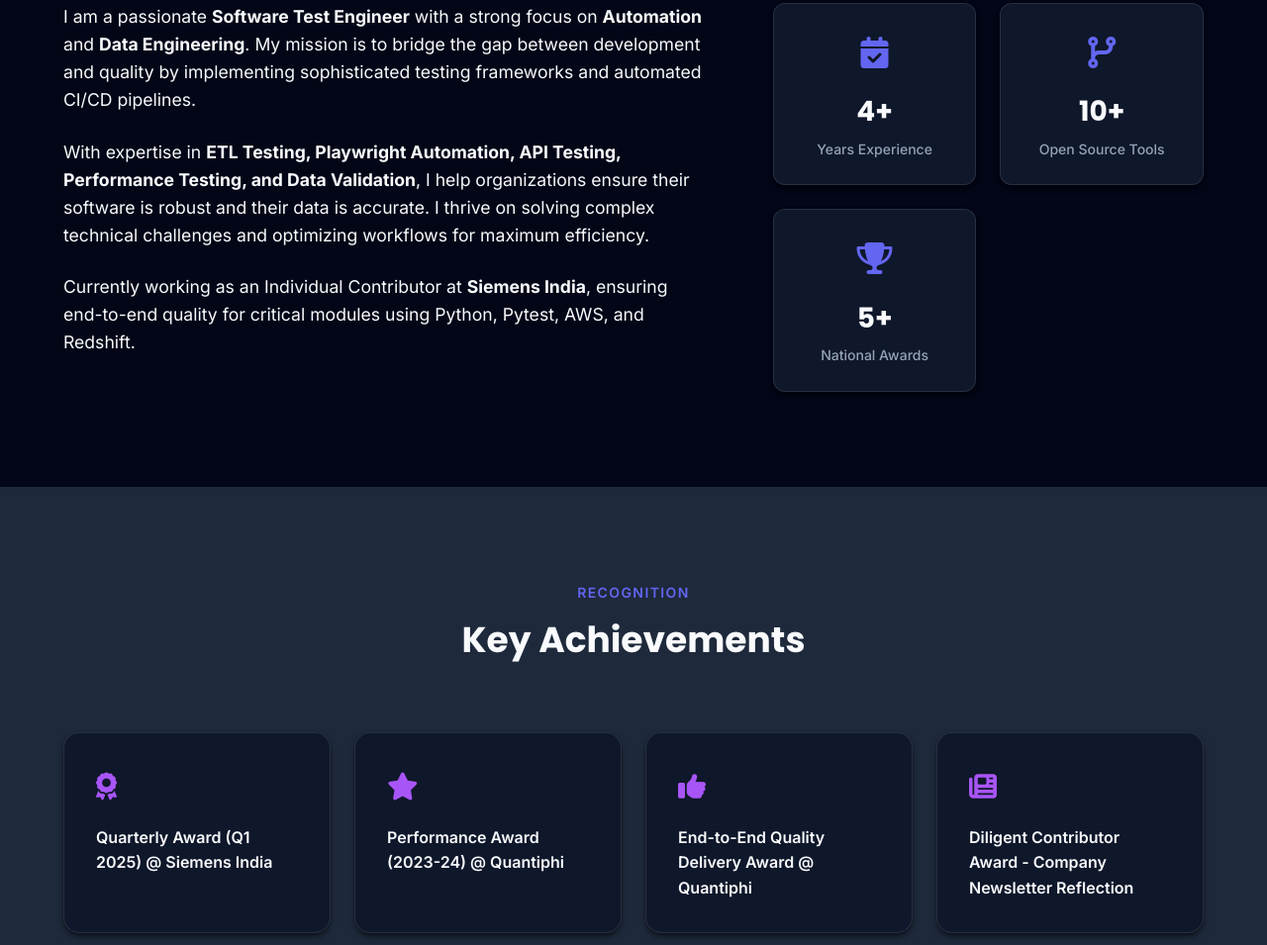
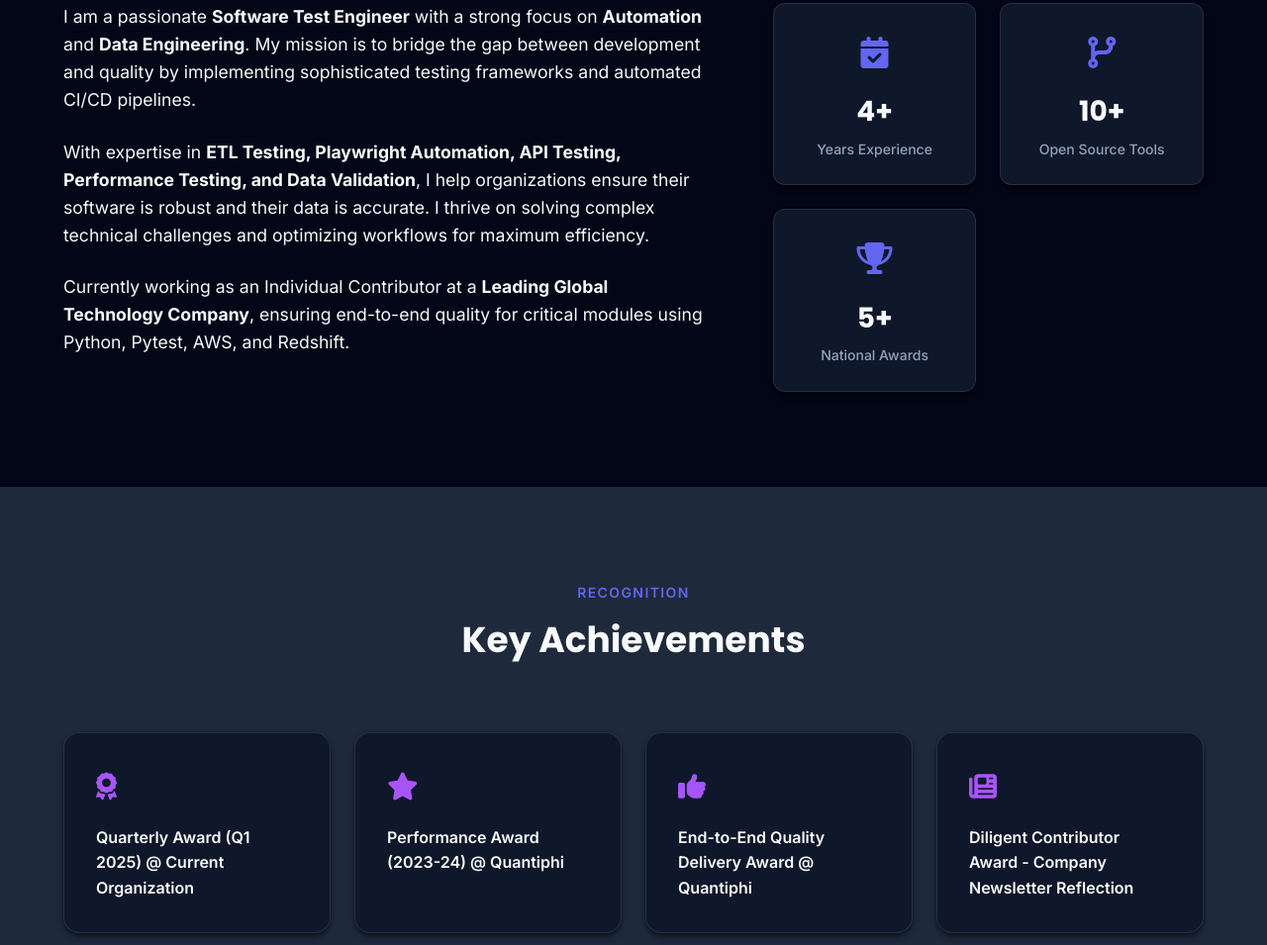
Before and after one commit to MaheshGachale/MyPortfolio, a website built with Vite: page index.html in a window 1280 px wide. Shown: the part 1045-2000 px from the top of the page at 99% size. Built offline with nearby package versions, Linux system fonts and the light colour scheme.

Commit message:
Generalize current employer information

```diff
--- a/index.html
+++ b/index.html
@@ -95,7 +95,8 @@
                                 Testing, and Data Validation</strong>, I help organizations ensure their software is
                             robust and their data is accurate. I thrive on solving complex technical challenges and
                             optimizing workflows for maximum efficiency.</p>
-                        <p>Currently working as an Individual Contributor at <strong>Siemens India</strong>, ensuring
+                        <p>Currently working as an Individual Contributor at a <strong>Leading Global Technology
+                                Company</strong>, ensuring
                             end-to-end quality for critical modules using Python, Pytest, AWS, and Redshift.</p>
                     </div>
                     <div class="about-stats">
@@ -129,7 +130,7 @@
                 <div class="achievements-slider reveal-up">
                     <div class="achievement-card">
                         <div class="award-icon"><i class="fas fa-award"></i></div>
-                        <p>Quarterly Award (Q1 2025) @ Siemens India</p>
+                        <p>Quarterly Award (Q1 2025) @ Current Organization</p>
                     </div>
                     <div class="achievement-card">
                         <div class="award-icon"><i class="fas fa-star"></i></div>
@@ -383,7 +384,7 @@
                         <div class="timeline-date">March 2025 - Present</div>
                         <div class="timeline-content">
                             <h3>Software Test Engineer (Full Stack QA)</h3>
-                            <p class="company">Siemens India</p>
+                            <p class="company">Leading Global Technology Company</p>
                             <ul>
                                 <li>Individual Contributor on critical <strong>SHIP</strong> module, ensuring end-to-end
                                     quality.</li>
```
Also changed, not shown: README.md.
